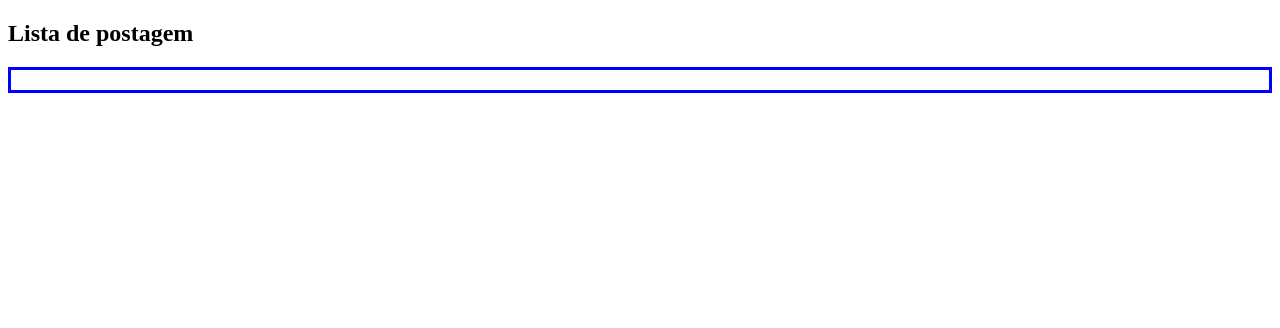
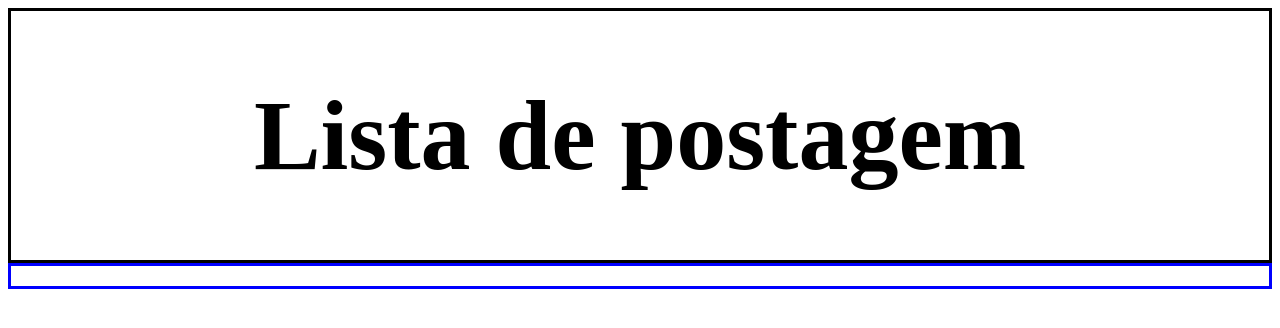
Before and after one commit to caioviniciusrolins1213/Trabalho-de-DW, a PHP site: page /listar_postagem.php in a window 1280 px wide. Shown: the top 328 px of the page. Run offline with PHP 8.4, Linux system fonts and the light colour scheme; data that the repository does not hold is empty.

Commit message:
inserts de seguir

```diff
--- a/codigo/listar_postagem.php
+++ b/codigo/listar_postagem.php
@@ -6,6 +6,15 @@
     <meta name="viewport" content="width=device-width, initial-scale=1.0">
     <title>Document</title>
     <style>
+
+
+        .l1 {
+            margin: auto;
+            text-align: center;
+            font-size: 50px;
+        }
+
+
         div {
             border-style: solid;
         }
@@ -24,7 +33,7 @@
 </head>
 
 <body>
-    <h2>Lista de postagem</h2>
+    <div class="l1"><h1>Lista de postagem</h1></div>
 
     <div class="postagens">
         <?php
```
Also changed, not shown: 1 other file.
